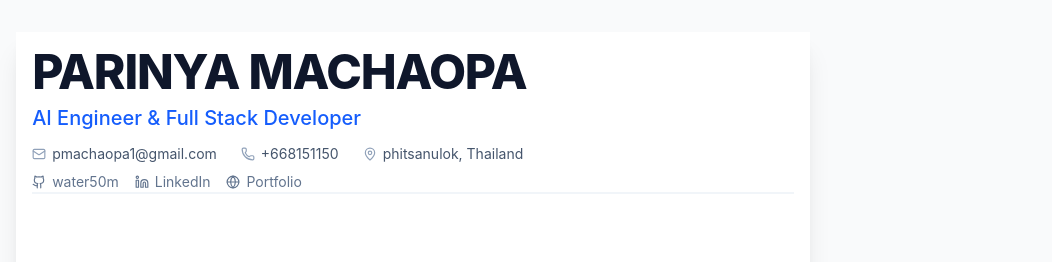
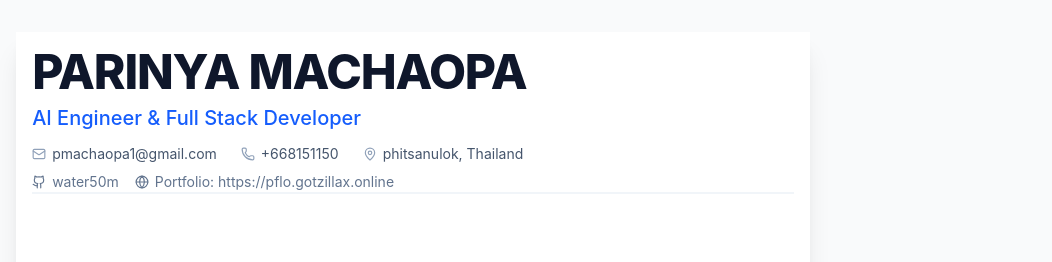
Before and after one commit to water50m/portfome, a Next.js app: page / in a window 1280 px wide. Shown: the top 262 px of the page, without its empty margins (227-1279 px from the left). Built offline with nearby package versions, Linux system fonts and the light colour scheme.

Commit message:
1/22/2026 6.03pm

```diff
--- a/src/app/page.tsx
+++ b/src/app/page.tsx
@@ -72,16 +72,17 @@ export default function ResumePage() {
                       <span>{resumeData.personalInfo.github.split('/').pop()}</span>
                    </a>
                 )}
-                {resumeData.personalInfo.linkedin && (
+                {/* {resumeData.personalInfo.linkedin && (
                    <a href={`https://${resumeData.personalInfo.linkedin}`} target="_blank" className="flex items-center gap-1.5 text-slate-500 hover:text-blue-700 transition-colors">
                       <Linkedin size={14} />
                       <span>LinkedIn</span>
                    </a>
-                )}
+                )} */}
                  {resumeData.personalInfo.portfolio && (
                    <a href={`https://${resumeData.personalInfo.portfolio}`} target="_blank" className="flex items-center gap-1.5 text-slate-500 hover:text-blue-600 transition-colors">
                       <Globe size={14} />
-                      <span>Portfolio</span>
+                      <span>Portfolio: https://pflo.gotzillax.online</span>
+
                    </a>
                 )}
             </div>
--- a/src/app/portforio/[position]/page.tsx
+++ b/src/app/portfolio/[position]/page.tsx
@@ -5,17 +5,22 @@ import { Printer, MapPin, Mail, Phone, Github, Globe, Linkedin, ExternalLink, Wo
 import Link from "next/link";
 import MermaidChart from "@/components/MermaidChart"
 import { useParams } from "next/navigation";
+import { Specialist } from "@/data/Personas"
 
 export default function ResumePage() {
 
     const params = useParams();
     // @ts-ignore (Bypass type check for demo simplicity)
-    const project = caseStudies.find((p) => p.position === params.position);
+    const project = Specialist.find((p) => p.position === params.position);
 
   const handlePrint = () => {
     window.print();
   };
+
+  if (!project) return <div className="p-10 text-center">not found</div>;
+
   const special_summary = project.summary;
+
 
   return (
     <div className="min-h-screen bg-gray-50 py-8 print:bg-white print:p-0">
@@ -79,16 +84,16 @@ export default function ResumePage() {
                       <span>{resumeData.personalInfo.github.split('/').pop()}</span>
                    </a>
                 )}
-                {resumeData.personalInfo.linkedin && (
+                {/* {resumeData.personalInfo.linkedin && (
                    <a href={`https://${resumeData.personalInfo.linkedin}`} target="_blank" className="flex items-center gap-1.5 text-slate-500 hover:text-blue-700 transition-colors">
                       <Linkedin size={14} />
                       <span>LinkedIn</span>
                    </a>
-                )}
+                )} */}
                  {resumeData.personalInfo.portfolio && (
                    <a href={`https://${resumeData.personalInfo.portfolio}`} target="_blank" className="flex items-center gap-1.5 text-slate-500 hover:text-blue-600 transition-colors">
                       <Globe size={14} />
-                      <span>Portfolio</span>
+                      <span>Portfolio: https://pflo.gotzillax.online</span>
                    </a>
                 )}
             </div>
--- a/src/data/Personas.ts
+++ b/src/data/Personas.ts
@@ -1,16 +1,16 @@
-export const caseStudies = [
+export const Specialist = [
   {
-    position: 'For-AI-Engineer',
+    position: 'ae',
     name: 'Port-AI-Engineer',
     summary: 'AI & Automation Engineer Developer specialized in building intelligent workflows using Multi-Provider LLMs (Gemini, GPT-4) and Computer Vision. Experienced in orchestrating automated pipelines with GitHub Actions and integrating AI inference into real-time applications. Proficient in Python-based ecosystems, optimizing token usage for cost-efficiency, and implementing feedback loops for model accuracy improvement.'
   },
   {
-    position: 'For-DevOps',
+    position: 'do',
     name: 'Port-DevOps',
     summary: 'Infrastructure & Backend Engineer Tech enthusiast with deep expertise in Linux System Administration and Self-Hosted Architecture. Proven track record of designing secure, enterprise-grade home lab environments using Docker, Tailscale Mesh VPN, and Cloudflare. Experienced in solving complex networking challenges like DNS Rebinding, managing firewalls (UFW), and ensuring high availability for microservices.'
   },
   {
-    position: 'For-Web-Developer',
+    position: 'wd',
     name: 'Port-Web-Developer',
     summary: 'Senior Frontend Developer (React/Next.js) High-performance Web Developer specializing in complex interactive interfaces. Expertise in Real-time Visualization using HTML5 Canvas and WebSocket, achieving 60fps performance for industrial dashboard applications. Skilled in Next.js architecture, decoupling logic from presentation layers, and designing custom state management systems for scalability without external engine dependencies.'
   }
```
